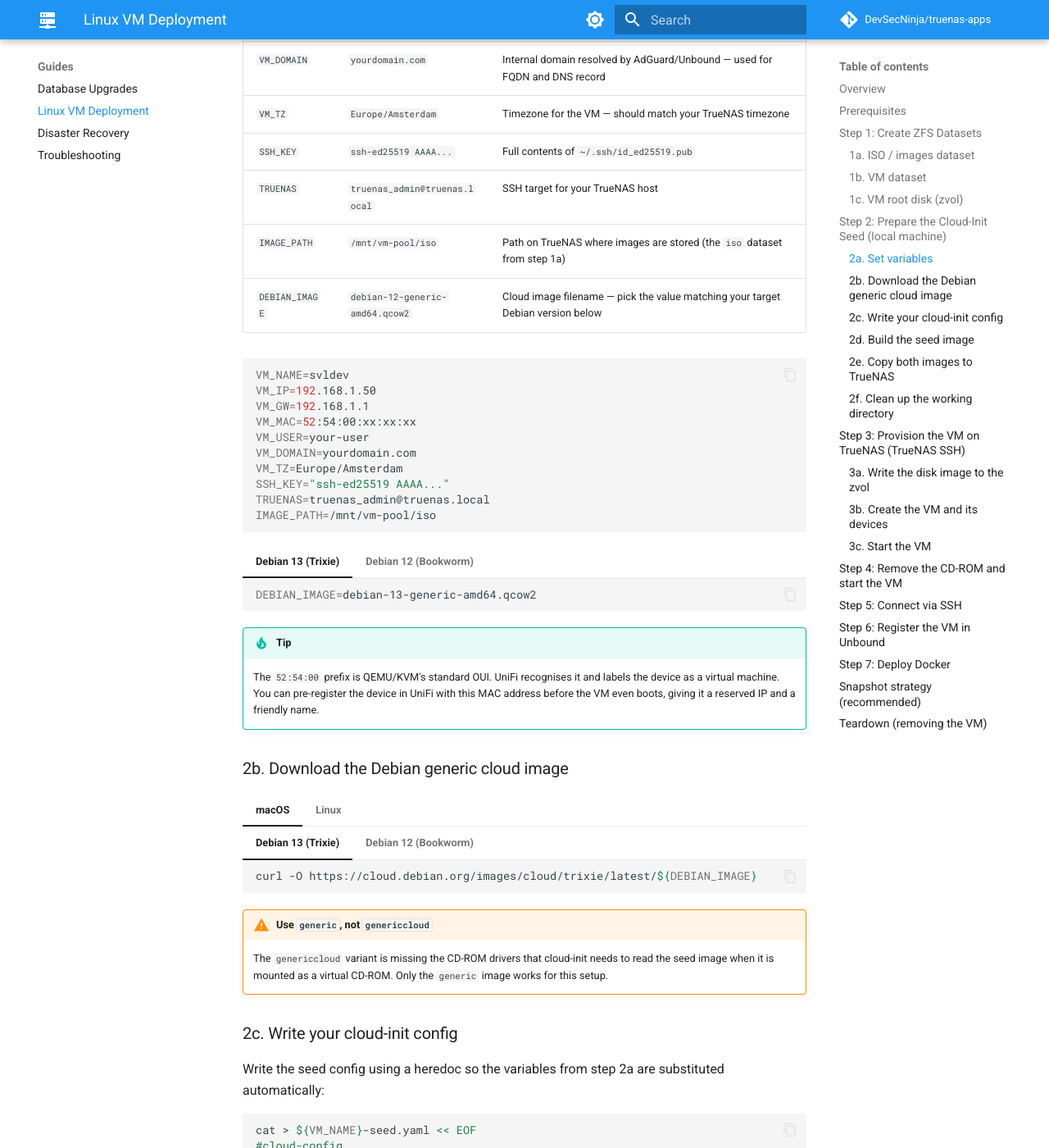
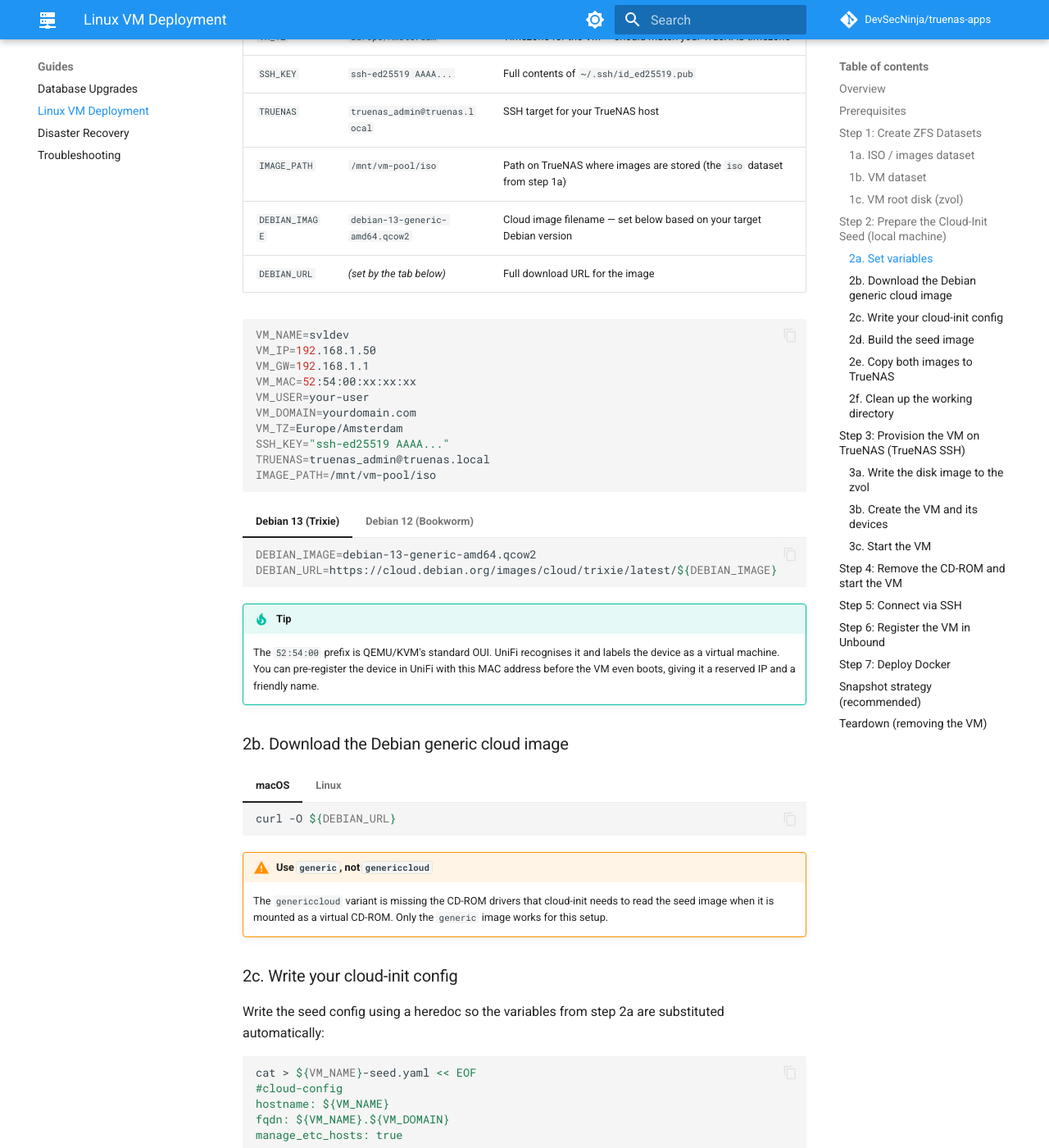
Before and after one commit to DevSecNinja/truenas-apps, an MkDocs documentation site: the page built from docs/VM-LINUX.md, in a window 1280 px wide and 1400 px high, scrolled down 4268 px. Shown: the whole window at 82% size. Built offline with MkDocs 1.6.1 and Material for MkDocs 9.7.7, drawn with Linux system fonts in a browser that asks for light colours; comment, search, counter and statistics services are not loaded; some of the changed text lies outside the part shown.

Commit message:
docs: update VM-LINUX guide with clearer cloud-init seed image instructions and Debian image URLs

````diff
--- a/docs/VM-LINUX.md
+++ b/docs/VM-LINUX.md
@@ -28,20 +28,20 @@
 
 - TrueNAS SCALE installed and accessible over SSH (`ssh truenas_admin@truenas.local`).
 - A storage pool already created (the examples below use `vm-pool`).
-- On your **local machine**: a tool to build the cloud-init seed image.
+- Your **SSH public key** (`~/.ssh/id_ed25519.pub` or similar) ready to embed in the cloud-init config.
+
+On your **local machine**, install the cloud-init seed image tool if not already present:
 
 <!-- dprint-ignore -->
-    === "macOS"
+=== "macOS"
 
-        `hdiutil` is built-in — no install needed.
+    `hdiutil` is built-in — no install needed.
 
-    === "Linux"
+=== "Linux"
 
-        ```sh
-        sudo apt install cloud-image-utils
-        ```
-
-- Your **SSH public key** (`~/.ssh/id_ed25519.pub` or similar) ready to embed in the cloud-init config.
+    ```sh
+    sudo apt install cloud-image-utils
+    ```
 
 ---
 
@@ -117,19 +117,20 @@
 
 Set these once — all subsequent commands use them:
 
-| Variable       | Example value                   | What to set                                                                     |
-| -------------- | ------------------------------- | ------------------------------------------------------------------------------- |
-| `VM_NAME`      | `svldev`                        | VM hostname — used for zvol, cloud-init, and DNS record                         |
-| `VM_IP`        | `192.168.1.50`                  | Free static IP on your LAN                                                      |
-| `VM_GW`        | `192.168.1.1`                   | Your router / gateway IP                                                        |
-| `VM_MAC`       | `52:54:00:a1:b2:c3`             | QEMU/KVM OUI (`52:54:00`) + 3 unique octets of your choice                      |
-| `VM_USER`      | `your-user`                     | Non-root account cloud-init will create                                         |
-| `VM_DOMAIN`    | `yourdomain.com`                | Internal domain resolved by AdGuard/Unbound — used for FQDN and DNS record      |
-| `VM_TZ`        | `Europe/Amsterdam`              | Timezone for the VM — should match your TrueNAS timezone                        |
-| `SSH_KEY`      | `ssh-ed25519 AAAA...`           | Full contents of `~/.ssh/id_ed25519.pub`                                        |
-| `TRUENAS`      | `truenas_admin@truenas.local`   | SSH target for your TrueNAS host                                                |
-| `IMAGE_PATH`   | `/mnt/vm-pool/iso`              | Path on TrueNAS where images are stored (the `iso` dataset from step 1a)        |
-| `DEBIAN_IMAGE` | `debian-12-generic-amd64.qcow2` | Cloud image filename — pick the value matching your target Debian version below |
+| Variable       | Example value                   | What to set                                                                |
+| -------------- | ------------------------------- | -------------------------------------------------------------------------- |
+| `VM_NAME`      | `svldev`                        | VM hostname — used for zvol, cloud-init, and DNS record                    |
+| `VM_IP`        | `192.168.1.50`                  | Free static IP on your LAN                                                 |
+| `VM_GW`        | `192.168.1.1`                   | Your router / gateway IP                                                   |
+| `VM_MAC`       | `52:54:00:a1:b2:c3`             | QEMU/KVM OUI (`52:54:00`) + 3 unique octets of your choice                 |
+| `VM_USER`      | `your-user`                     | Non-root account cloud-init will create                                    |
+| `VM_DOMAIN`    | `yourdomain.com`                | Internal domain resolved by AdGuard/Unbound — used for FQDN and DNS record |
+| `VM_TZ`        | `Europe/Amsterdam`              | Timezone for the VM — should match your TrueNAS timezone                   |
+| `SSH_KEY`      | `ssh-ed25519 AAAA...`           | Full contents of `~/.ssh/id_ed25519.pub`                                   |
+| `TRUENAS`      | `truenas_admin@truenas.local`   | SSH target for your TrueNAS host                                           |
+| `IMAGE_PATH`   | `/mnt/vm-pool/iso`              | Path on TrueNAS where images are stored (the `iso` dataset from step 1a)   |
+| `DEBIAN_IMAGE` | `debian-13-generic-amd64.qcow2` | Cloud image filename — set below based on your target Debian version       |
+| `DEBIAN_URL`   | _(set by the tab below)_        | Full download URL for the image                                            |
 
 ```sh
 VM_NAME=svldev
@@ -149,12 +150,14 @@
 
     ```sh
     DEBIAN_IMAGE=debian-13-generic-amd64.qcow2
+    DEBIAN_URL=https://cloud.debian.org/images/cloud/trixie/latest/${DEBIAN_IMAGE}
     ```
 
 === "Debian 12 (Bookworm)"
 
     ```sh
     DEBIAN_IMAGE=debian-12-generic-amd64.qcow2
+    DEBIAN_URL=https://cloud.debian.org/images/cloud/bookworm/latest/${DEBIAN_IMAGE}
     ```
 
 <!-- dprint-ignore -->
@@ -168,31 +171,15 @@
 <!-- dprint-ignore -->
 === "macOS"
 
-    === "Debian 13 (Trixie)"
-
-        ```sh
-        curl -O https://cloud.debian.org/images/cloud/trixie/latest/${DEBIAN_IMAGE}
-        ```
-
-    === "Debian 12 (Bookworm)"
-
-        ```sh
-        curl -O https://cloud.debian.org/images/cloud/bookworm/latest/${DEBIAN_IMAGE}
-        ```
+    ```sh
+    curl -O ${DEBIAN_URL}
+    ```
 
 === "Linux"
 
-    === "Debian 13 (Trixie)"
-
-        ```sh
-        wget https://cloud.debian.org/images/cloud/trixie/latest/${DEBIAN_IMAGE}
-        ```
-
-    === "Debian 12 (Bookworm)"
-
-        ```sh
-        wget https://cloud.debian.org/images/cloud/bookworm/latest/${DEBIAN_IMAGE}
-        ```
+    ```sh
+    wget ${DEBIAN_URL}
+    ```
 
 <!-- dprint-ignore -->
 !!! warning "Use `generic`, not `genericcloud`"
````
